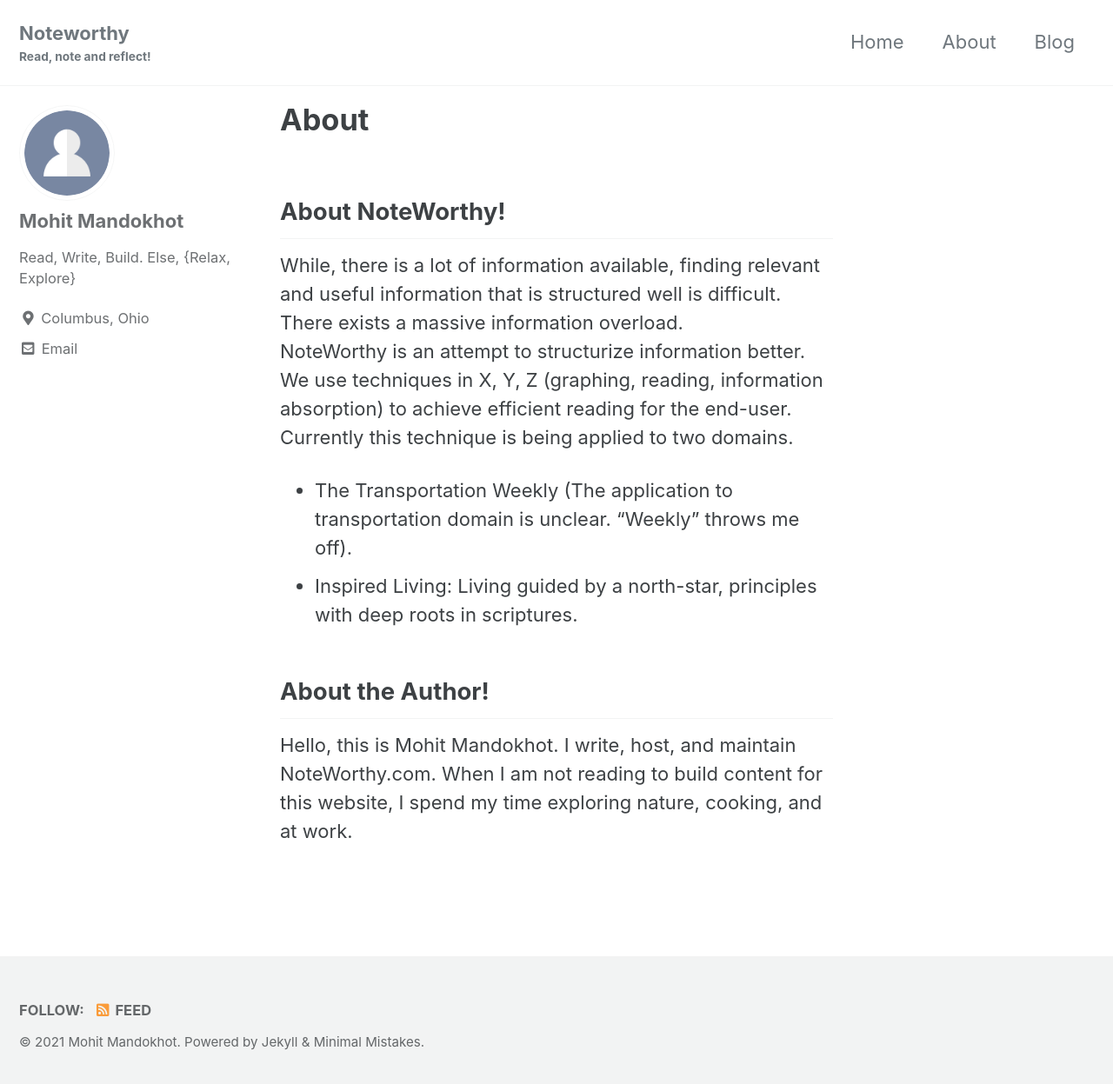
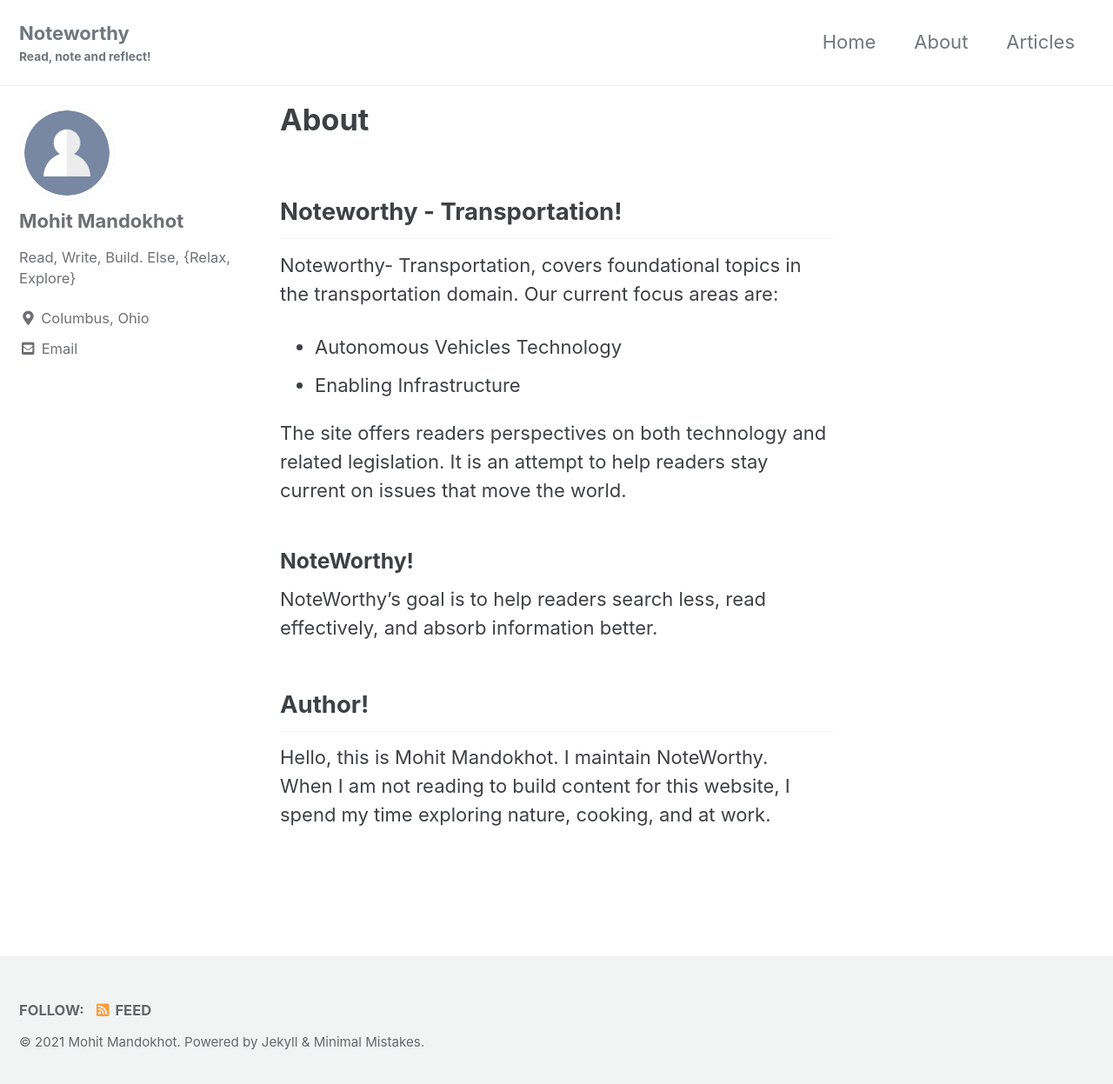
Before and after one commit to trcmohitmandokhot/blog, a Jekyll site: the page built from about.md, in a window 1280 px wide and 1255 px high. Shown: the top 1247 px of the window at 87% size. Built offline with Jekyll 4.4.1, drawn with Linux system fonts in a browser that asks for light colours; cached includes are drawn as plain includes.

Commit message:
Focus website theme. Add first post draft

```diff
--- a/_config.yml
+++ b/_config.yml
@@ -187,7 +187,7 @@
 markdown: kramdown
 highlighter: rouge
 lsi: false
-excerpt_separator: "\n\n"
+excerpt_separator: <!-- excerpt-end -->
 incremental: false
 
 
--- a/_data/navigation.yml
+++ b/_data/navigation.yml
@@ -4,7 +4,7 @@
     url: /
   - title: "About"
     url: /about/
-  - title: "Blog"
+  - title: "Articles"
     url: /blog/
   # - title: "Sample Collections"
   #   url: /collection-archive/
--- a/about.md
+++ b/about.md
@@ -3,13 +3,17 @@
 title: About
 author_profile: true
 ---
-## About NoteWorthy!
-While, there is a lot of information available, finding relevant and useful information that is structured well is difficult. There exists a massive information overload.
-NoteWorthy is an attempt to structurize information better.
-We use techniques in X, Y, Z (graphing, reading, information absorption) to achieve efficient reading for the end-user.
-Currently this technique is being applied to two domains.
-- The Transportation Weekly (The application to transportation domain is unclear. "Weekly" throws me off).
-- Inspired Living: Living guided by a north-star, principles with deep roots in scriptures.
+## Noteworthy - Transportation!
+Noteworthy- Transportation, covers foundational topics in the transportation domain. Our current focus areas are:
 
-## About the Author!
-Hello, this is Mohit Mandokhot. I write, host, and maintain NoteWorthy.com. When I am not reading to build content for this website, I spend my time exploring nature, cooking, and at work.
+- Autonomous Vehicles Technology
+- Enabling Infrastructure
+
+The site offers readers perspectives on both technology and related legislation. It is an attempt to help readers stay current on issues that move the world.
+
+### NoteWorthy!
+NoteWorthy's goal is to help readers search less, read effectively, and absorb information better.
+
+## Author!
+Hello, this is Mohit Mandokhot. I maintain NoteWorthy.
+When I am not reading to build content for this website, I spend my time exploring nature, cooking, and at work.
--- a/blog.html
+++ b/blog.html
@@ -1,8 +1,8 @@
 ---
 layout: default
-title: Blog
+title: Articles
 ---
-<h1>Latest Posts</h1>
+<h1>Latest Articles</h1>
 
 <ul>
   {% for post in site.posts %}
```
Also changed, not shown: _posts/2021-03-27-post1.md (deleted, +0 -5 lines), _posts/2021-03-27-post2.md (deleted, +0 -5 lines), _posts/2021-05-31-The-Central-Premise.md (added, +13 -0 lines), index.md (+9 -17 lines), 1 other file.
